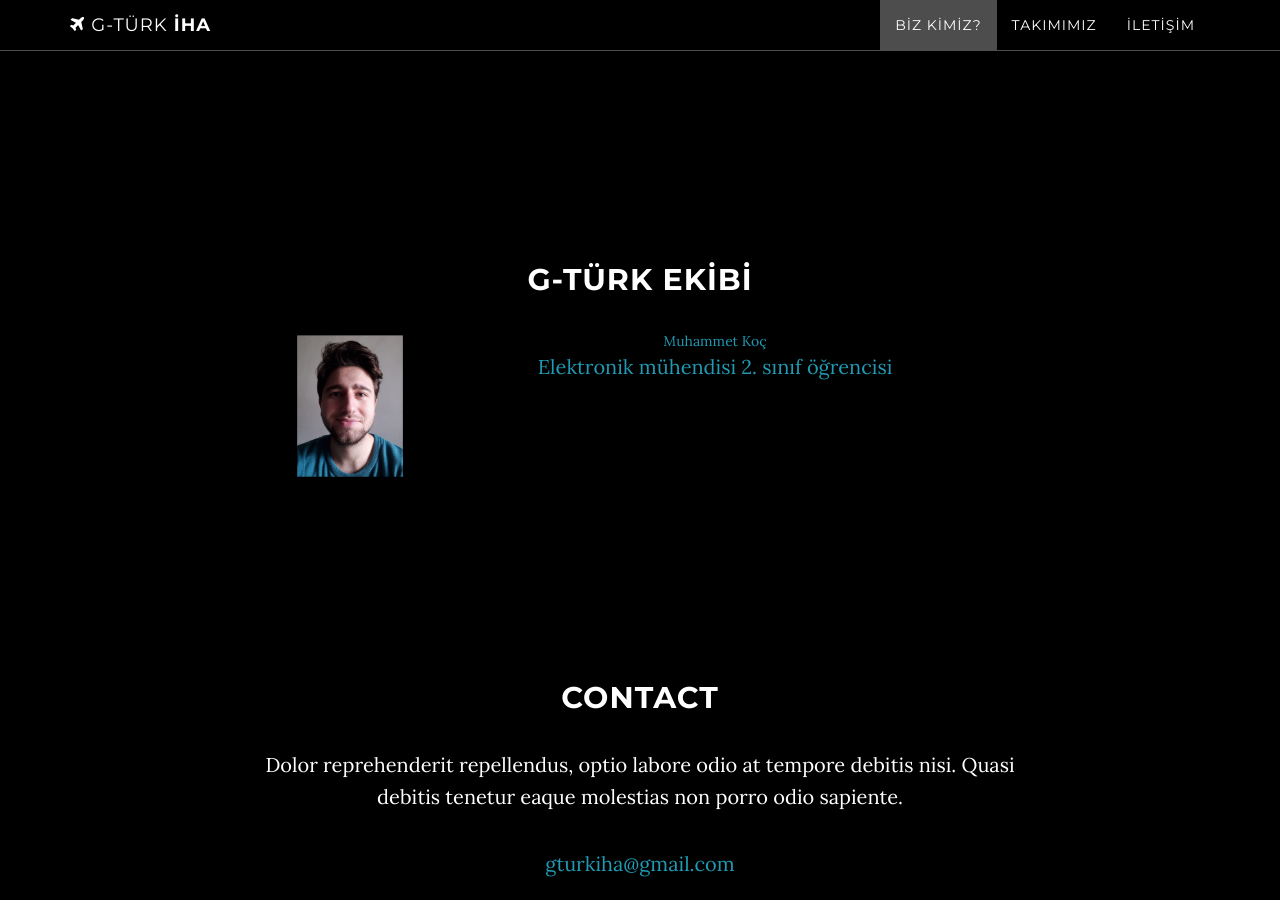
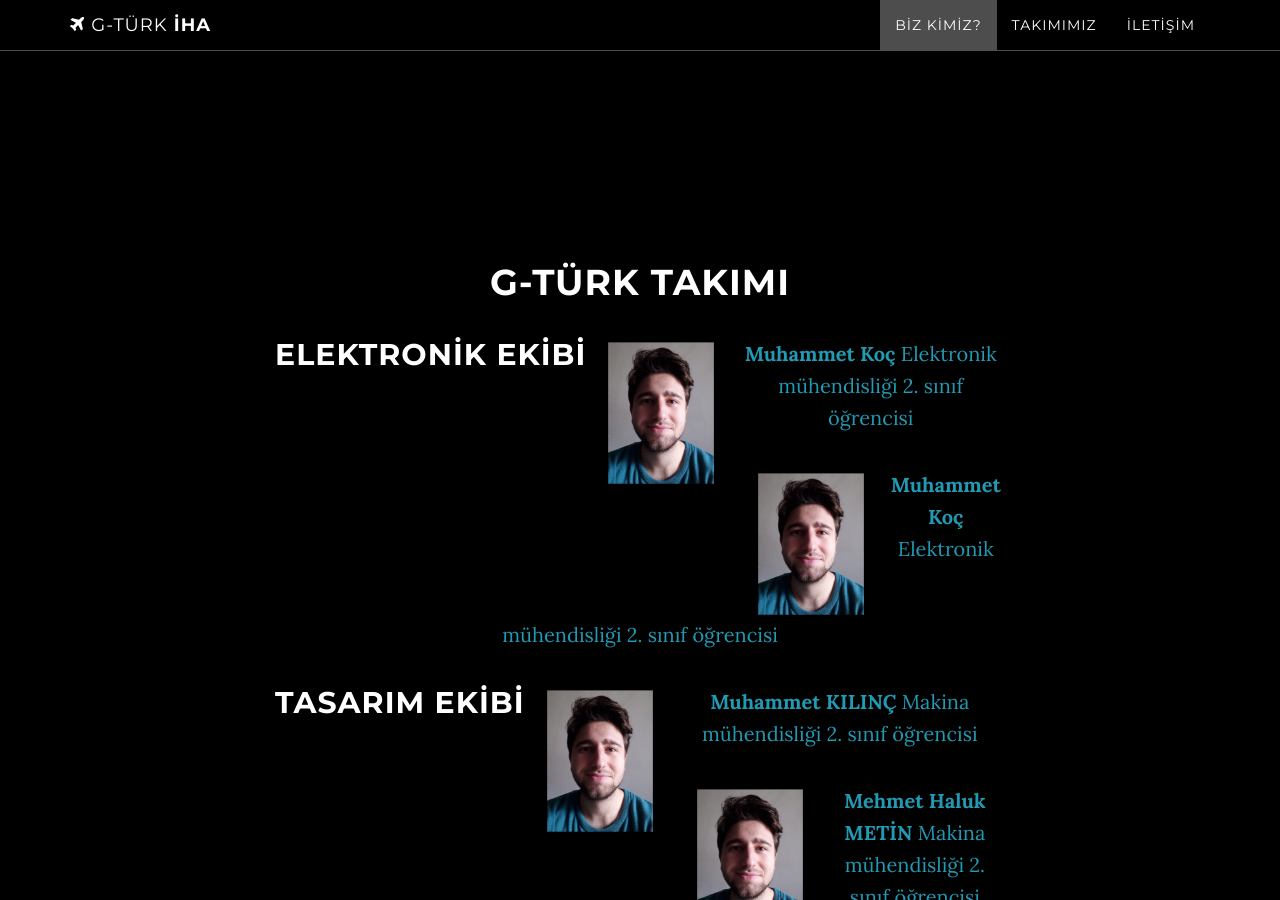
Before and after one commit to g-turk-iha/g-turk-iha, a Jekyll site: the page built from index.html, in a window 1280 px wide and 900 px high, scrolled down 1501 px. Built offline with Jekyll 4.4.1, drawn with Linux system fonts in a browser that asks for light colours; some of the changed text lies outside the part shown.

Commit message:
Update team.html

```diff
--- a/_includes/team.html
+++ b/_includes/team.html
@@ -3,11 +3,33 @@
     <div class="team-section">
         <div class="container">
             <div class="col-lg-8 col-lg-offset-2">
-                <h2>G-TÜRK EkİBİ</h2>
+                <h1>G-TÜRK TAKIMI</h1>
+                <h2 style="float: left;">ELEKTRONİK EKİBİ</h2>
                 <a href="{{ site.baseurl }}/img/author.png">
                     <img src="{{ site.baseurl }}/img/author.png" width="150px" height="150px" style="float: left;">
-                    <div class="caption">Muhammet Koç</div>
-                    <p>Elektronik mühendisi 2. sınıf öğrencisi</p>
+                    <p><strong>Muhammet Koç</strong> Elektronik mühendisliği 2. sınıf öğrencisi</p>
+                </a>
+                <a href="{{ site.baseurl }}/img/author.png">
+                    <img src="{{ site.baseurl }}/img/author.png" width="150px" height="150px" style="float: left;">
+                    <p><strong>Muhammet Koç</strong> Elektronik mühendisliği 2. sınıf öğrencisi</p>
+                </a>
+                <h2 style="float: left;">TASARIM EKİBİ</h2>
+                <a href="{{ site.baseurl }}/img/author.png">
+                    <img src="{{ site.baseurl }}/img/author.png" width="150px" height="150px" style="float: left;">
+                    <p><strong>Muhammet KILINÇ</strong> Makina mühendisliği 2. sınıf öğrencisi</p>
+                </a>
+                <a href="{{ site.baseurl }}/img/author.png">
+                    <img src="{{ site.baseurl }}/img/author.png" width="150px" height="150px" style="float: left;">
+                    <p><strong>Mehmet Haluk METİN</strong> Makina mühendisliği 2. sınıf öğrencisi</p>
+                </a>
+                <h2 style="float: left;">YAZILIM EKİBİ</h2>
+                <a href="{{ site.baseurl }}/img/author.png">
+                    <img src="{{ site.baseurl }}/img/author.png" width="150px" height="150px" style="float: left;">
+                    <p><strong>Berkcan NARMOT</strong> Makina mühendisliği 2. sınıf öğrencisi</p>
+                </a>
+                <a href="{{ site.baseurl }}/img/author.png">
+                    <img src="{{ site.baseurl }}/img/author.png" width="150px" height="150px" style="float: left;">
+                    <p><strong>Abdulsamed ASLAN</strong> Bilgisayar mühendisliği 2. sınıf öğrencisi</p>
                 </a>
             </div>
         </div>
```
